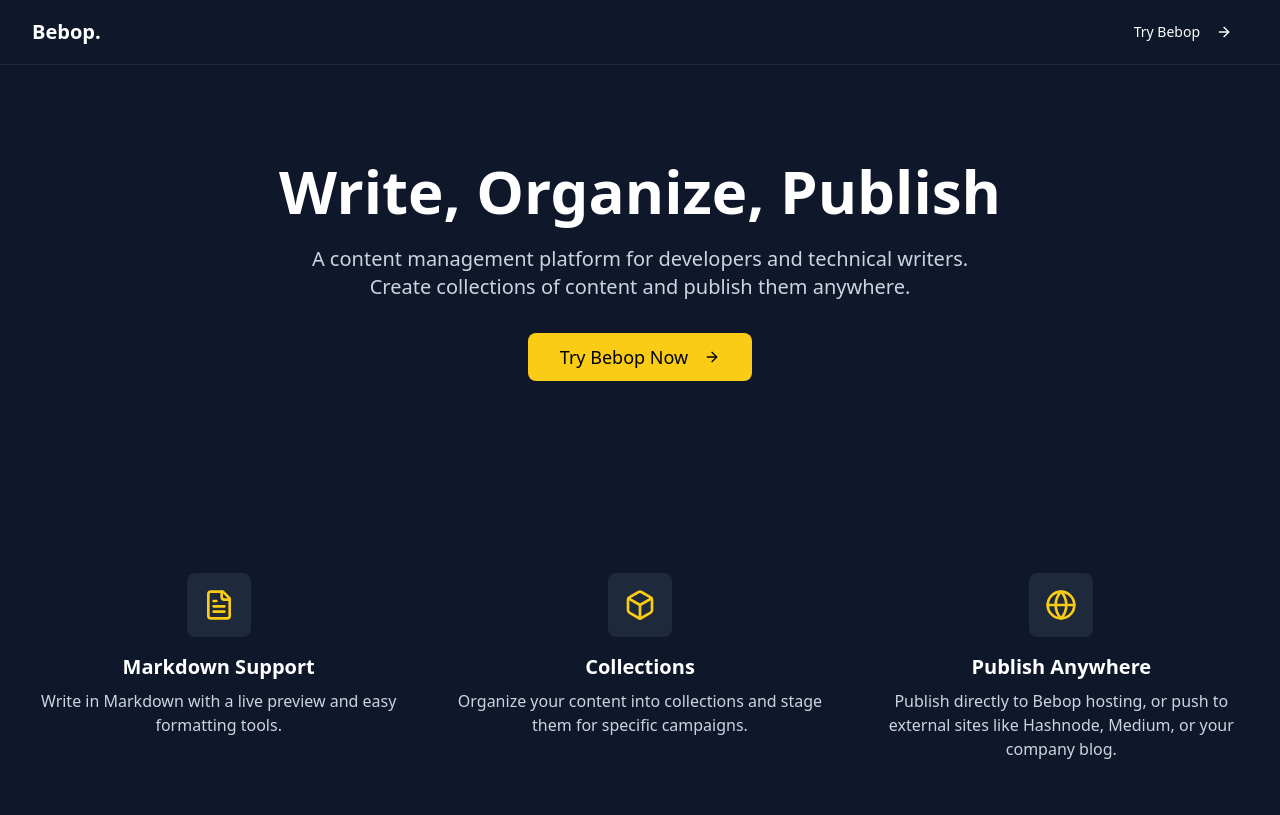
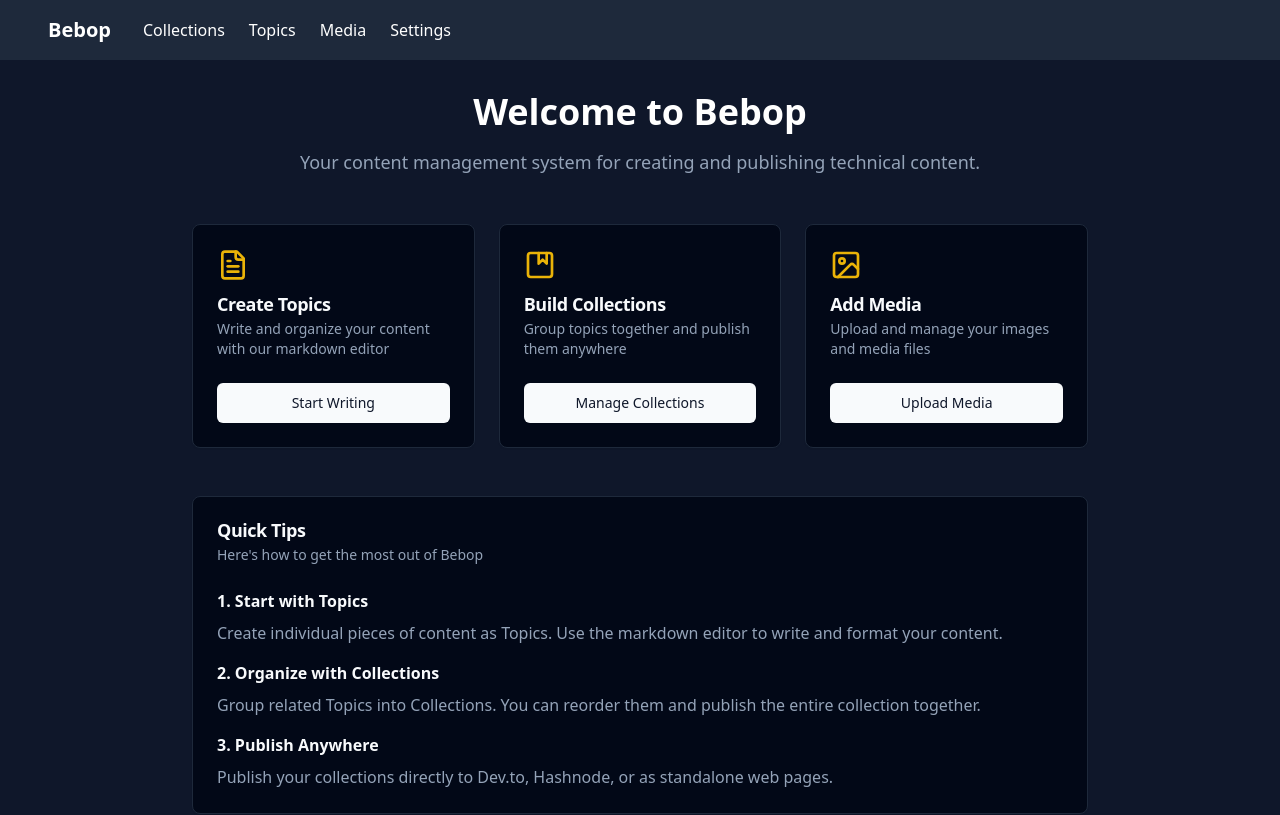
Before and after one commit to ddri/bebop, a Next.js app: page / in a window 1280 px wide. Shown: the top 815 px of the page. Built offline with nearby package versions, Linux system fonts and the light colour scheme.

Commit message:
new homepage

```diff
--- a/src/app/page.tsx
+++ b/src/app/page.tsx
@@ -1,91 +1,110 @@
+'use client';
 
+import { usePathname } from 'next/navigation';
 import Link from 'next/link';
 import { Button } from '@/components/ui/button';
-import { ArrowRight, FileText, Globe, Box } from 'lucide-react';
+import { Card, CardHeader, CardTitle, CardDescription, CardContent } from '@/components/ui/card';
+import { FileText, Album, Image } from 'lucide-react';
+import Layout from '@/components/Layout';
 
-export default function LandingPage() {
+export default function Home() {
+  const pathname = usePathname();
+
   return (
-    <div className="min-h-screen bg-slate-900 text-white">
-      {/* Navigation */}
-      <nav className="border-b border-slate-800">
-        <div className="max-w-7xl mx-auto px-4 sm:px-6 lg:px-8">
-          <div className="flex justify-between items-center h-16">
-            <div className="text-xl font-bold">Bebop.</div>
-            <div>
-              <Link href="/collections">
-                <Button variant="link" className="text-white hover:text-yellow-300">
-                  Try Bebop <ArrowRight className="ml-2 h-4 w-4" />
-                </Button>
-              </Link>
-            </div>
-          </div>
-        </div>
-      </nav>
-
-      {/* Hero Section */}
-      <div className="relative overflow-hidden">
-        <div className="max-w-7xl mx-auto px-4 sm:px-6 lg:px-8 py-24">
-          <div className="text-center">
-            <h1 className="text-4xl sm:text-6xl font-bold mb-6">
-              Write, Organize, Publish
-            </h1>
-            <p className="text-xl text-slate-300 mb-8 max-w-2xl mx-auto">
-              A content management platform for developers and technical writers.
-              Create collections of content and publish them anywhere.
-            </p>
-            <Link href="/collections">
-              <Button className="bg-yellow-400 hover:bg-yellow-500 text-black px-8 py-6 text-lg rounded-lg">
-                Try Bebop Now
-                <ArrowRight className="ml-2 h-5 w-5" />
-              </Button>
-            </Link>
-          </div>
-        </div>
-      </div>
-
-      {/* Features Section */}
-      <div className="max-w-7xl mx-auto px-4 sm:px-6 lg:px-8 py-24">
-        <div className="grid md:grid-cols-3 gap-12">
-          <div className="text-center">
-            <div className="bg-slate-800 w-16 h-16 rounded-lg flex items-center justify-center mx-auto mb-4">
-              <FileText className="h-8 w-8 text-yellow-400" />
-            </div>
-            <h3 className="text-xl font-semibold mb-2">Markdown Support</h3>
-            <p className="text-slate-300">
-              Write in Markdown with a live preview and easy formatting tools.
+    <Layout pathname={pathname}>
+      <div className="max-w-4xl mx-auto">
+        {/* Welcome Section */}
+        <div className="text-center mb-12">
+          <h1 className="text-4xl font-bold mb-4 dark:text-white">Welcome to Bebop</h1>
+          <p className="text-lg text-slate-600 dark:text-slate-400">
+            Your content management system for creating and publishing technical content.
           </p>
         </div>
 
-          <div className="text-center">
-            <div className="bg-slate-800 w-16 h-16 rounded-lg flex items-center justify-center mx-auto mb-4">
-              <Box className="h-8 w-8 text-yellow-400" />
+        {/* Getting Started Cards */}
+        <div className="grid md:grid-cols-3 gap-6 mb-12">
+          <Card className="hover:shadow-lg transition-shadow">
+            <CardHeader>
+              <FileText className="h-8 w-8 mb-2 text-yellow-500" />
+              <CardTitle>Create Topics</CardTitle>
+              <CardDescription>
+                Write and organize your content with our markdown editor
+              </CardDescription>
+            </CardHeader>
+            <CardContent>
+              <Link href="/topics">
+                <Button className="w-full">
+                  Start Writing
+                </Button>
+              </Link>
+            </CardContent>
+          </Card>
+
+          <Card className="hover:shadow-lg transition-shadow">
+            <CardHeader>
+              <Album className="h-8 w-8 mb-2 text-yellow-500" />
+              <CardTitle>Build Collections</CardTitle>
+              <CardDescription>
+                Group topics together and publish them anywhere
+              </CardDescription>
+            </CardHeader>
+            <CardContent>
+              <Link href="/collections">
+                <Button className="w-full">
+                  Manage Collections
+                </Button>
+              </Link>
+            </CardContent>
+          </Card>
+
+          <Card className="hover:shadow-lg transition-shadow">
+            <CardHeader>
+              <Image className="h-8 w-8 mb-2 text-yellow-500" />
+              <CardTitle>Add Media</CardTitle>
+              <CardDescription>
+                Upload and manage your images and media files
+              </CardDescription>
+            </CardHeader>
+            <CardContent>
+              <Link href="/media">
+                <Button className="w-full">
+                  Upload Media
+                </Button>
+              </Link>
+            </CardContent>
+          </Card>
         </div>
-            <h3 className="text-xl font-semibold mb-2">Collections</h3>
-            <p className="text-slate-300">
-            Organize your content into collections and stage them for specific campaigns.
+
+        {/* Quick Tips */}
+        <Card>
+          <CardHeader>
+            <CardTitle>Quick Tips</CardTitle>
+            <CardDescription>
+              Here's how to get the most out of Bebop
+            </CardDescription>
+          </CardHeader>
+          <CardContent className="space-y-4">
+            <div>
+              <h3 className="font-semibold mb-2">1. Start with Topics</h3>
+              <p className="text-slate-600 dark:text-slate-400">
+                Create individual pieces of content as Topics. Use the markdown editor to write and format your content.
               </p>
             </div>
-
-          <div className="text-center">
-            <div className="bg-slate-800 w-16 h-16 rounded-lg flex items-center justify-center mx-auto mb-4">
-              <Globe className="h-8 w-8 text-yellow-400" />
-            </div>
-            <h3 className="text-xl font-semibold mb-2">Publish Anywhere</h3>
-            <p className="text-slate-300">
-            Publish directly to Bebop hosting, or push to external sites like Hashnode, Medium, or your company blog.
+            <div>
+              <h3 className="font-semibold mb-2">2. Organize with Collections</h3>
+              <p className="text-slate-600 dark:text-slate-400">
+                Group related Topics into Collections. You can reorder them and publish the entire collection together.
               </p>
             </div>
+            <div>
+              <h3 className="font-semibold mb-2">3. Publish Anywhere</h3>
+              <p className="text-slate-600 dark:text-slate-400">
+                Publish your collections directly to Dev.to, Hashnode, or as standalone web pages.
+              </p>
             </div>
+          </CardContent>
+        </Card>
       </div>
-
-      {/* Footer */}
-      <footer className="border-t border-slate-800">
-        <div className="max-w-7xl mx-auto px-4 sm:px-6 lg:px-8 py-12">
-          <div className="text-center text-slate-400">
-            <p>Built with vegemite by an Australian in Seattle</p>
-          </div>
-        </div>
-      </footer>
-    </div>
+    </Layout>
   );
 }
--- a/src/components/Layout.tsx
+++ b/src/components/Layout.tsx
@@ -1,4 +1,3 @@
-// src/components/Layout.tsx
 import Link from 'next/link';
 
 interface LayoutProps {
@@ -7,11 +6,6 @@
 }
 
 export default function Layout({ children, pathname }: LayoutProps) {
-  // Don't show the navigation on the landing page
-  if (pathname === '/') {
-    return children;
-  }
-
   return (
     <div className="min-h-screen bg-slate-50 dark:bg-slate-900">
       {/* Navigation Bar */}
```
Lines whose indentation alone changed are shown as unchanged.
